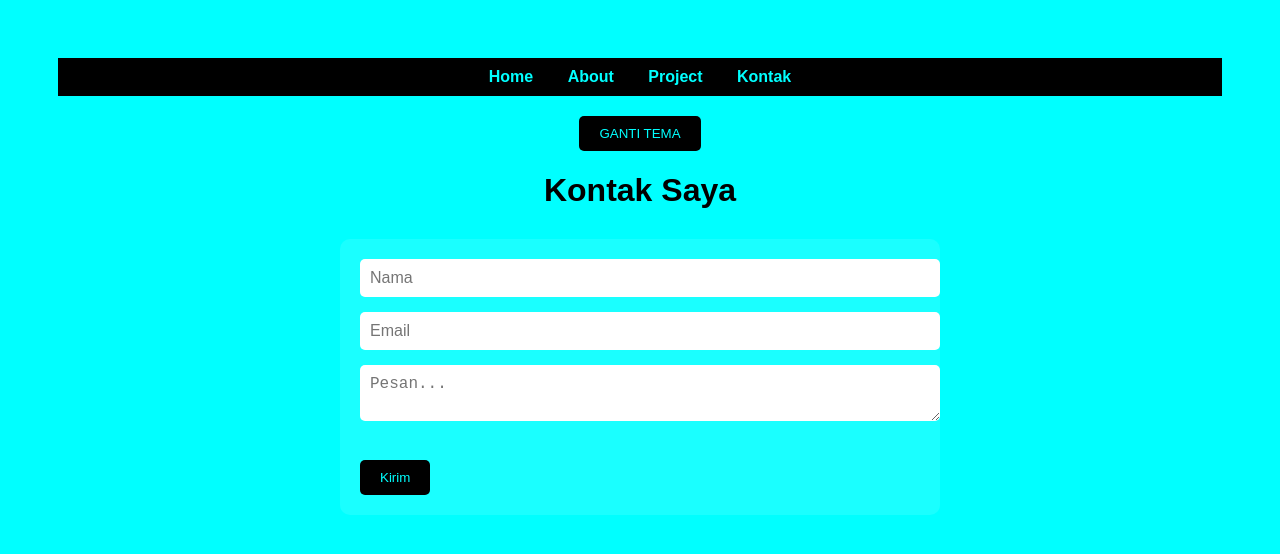
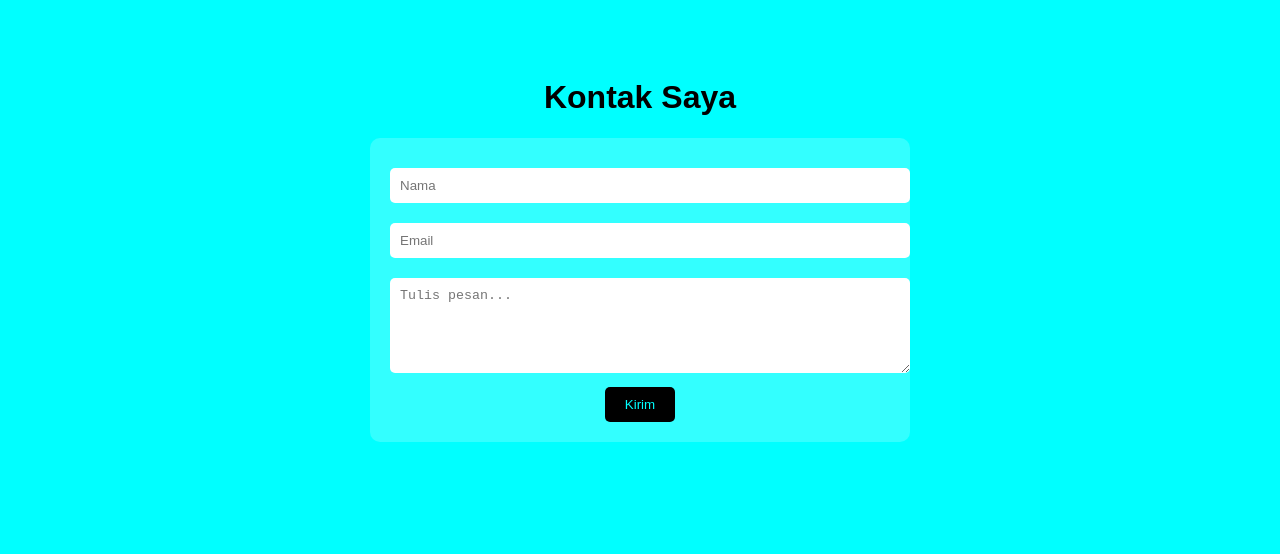
Before and after one commit to iamxy002/portofolio, a plain HTML site: page kontak.html in a window 1280 px wide. Drawn offline with Linux system fonts and the light colour scheme.

Commit message:
Update kontak.html

```diff
--- a/kontak.html
+++ b/kontak.html
@@ -4,149 +4,64 @@
   <title>Kontak Saya</title>
   <meta name="viewport" content="width=device-width, initial-scale=1.0">
   <style>
-    body.light {
-      background-color: cyan;
-      color: #000;
-    }
-
-    body.dark {
-      background-color: #111;
-      color: #fff;
-    }
-
     body {
       font-family: sans-serif;
+      background-color: cyan;
+      color: black;
       text-align: center;
       padding: 50px;
     }
 
-    .container {
-      max-width: 600px;
+    form {
+      background-color: rgba(255,255,255,0.2);
+      padding: 20px;
+      border-radius: 10px;
+      max-width: 500px;
       margin: auto;
     }
 
-    .navbar {
-      background-color: black;
+    input, textarea {
+      width: 100%;
       padding: 10px;
-      text-align: center;
-      position: sticky;
-      top: 0;
-      z-index: 999;
-    }
-
-    .navbar a {
-      color: cyan;
-      text-decoration: none;
-      margin: 0 15px;
-      font-weight: bold;
-    }
-
-    .navbar a:hover {
-      text-decoration: underline;
+      margin: 10px 0;
+      border: none;
+      border-radius: 5px;
     }
 
     button {
-      padding: 10px 20px;
-      border: none;
-      border-radius: 5px;
       background-color: black;
       color: cyan;
-      margin-top: 20px;
+      border: none;
+      padding: 10px 20px;
+      border-radius: 5px;
       cursor: pointer;
     }
 
     button:hover {
-      background-color: cyan;
+      background-color: white;
       color: black;
-    }
-
-    form {
-      background-color: rgba(255, 255, 255, 0.1);
-      padding: 20px;
-      border-radius: 10px;
-      margin-top: 30px;
-      text-align: left;
-    }
-
-    form input, form textarea {
-      width: 100%;
-      padding: 10px;
-      margin-bottom: 15px;
-      border: none;
-      border-radius: 5px;
-      font-size: 16px;
-    }
-
-    #status {
-      margin-top: 15px;
-      font-weight: bold;
-    }
-
-    #status.success {
-      color: lime;
-    }
-
-    #status.failed {
-      color: red;
     }
   </style>
 </head>
 <body>
 
-  <nav class="navbar">
-    <a href="index.html">Home</a>
-    <a href="about.html">About</a>
-    <a href="project.html">Project</a>
-    <a href="kontak.html">Kontak</a>
-  </nav>
+  <h1>Kontak Saya</h1>
 
-  <button onclick="toggledarkmode()">GANTI TEMA</button>
+  <form action="https://formsubmit.co/febrianilham58@gmail.com" method="POST">
+    <!-- FormSubmit akan kirim ke email ini -->
 
-  <div class="container">
-    <h1>Kontak Saya</h1>
+    <input type="text" name="name" placeholder="Nama" required>
+    <input type="email" name="email" placeholder="Email" required>
+    <textarea name="message" rows="5" placeholder="Tulis pesan..." required></textarea>
 
-    <form onsubmit="kirimData(event)">
-      <input id="KontakNama" placeholder="Nama" required><br>
-      <input id="kontakEmail" placeholder="Email" required><br>
-      <textarea id="kontakPesan" placeholder="Pesan..." required></textarea><br>
-      <button type="submit">Kirim</button>
-    </form>
+    <!-- Optional anti-spam -->
+    <input type="hidden" name="_captcha" value="false">
 
-    <div id="status"></div>
-  </div>
+    <!-- Redirect setelah kirim -->
+    <input type="hidden" name="_next" value="https://yourdomain.com/thankyou.html">
 
-  <script>
-    document.body.classList.add("light");
-
-    function toggledarkmode() {
-      document.body.classList.toggle("dark");
-      document.body.classList.toggle("light");
-    }
-
-    function kirimData(e) {
-      e.preventDefault(); // biar ga reload
-
-      const nama = document.getElementById("KontakNama").value.trim();
-      const email = document.getElementById("kontakEmail").value.trim();
-      const pesan = document.getElementById("kontakPesan").value.trim();
-      const status = document.getElementById("status");
-
-      if (!nama || !email || !pesan) {
-        status.textContent = "Semua kolom wajib diisi.";
-        status.className = "failed";
-        return;
-      }
-
-      // Buat dummy sukses dulu
-      status.textContent = "Pesan berhasil dikirim! (dummy)";
-      status.className = "success";
-
-      // Reset form
-      document.getElementById("KontakNama").value = "";
-      document.getElementById("kontakEmail").value = "";
-      document.getElementById("kontakPesan").value = "";
-    }
-  </script>
+    <button type="submit">Kirim</button>
+  </form>
 
 </body>
 </html>
```
